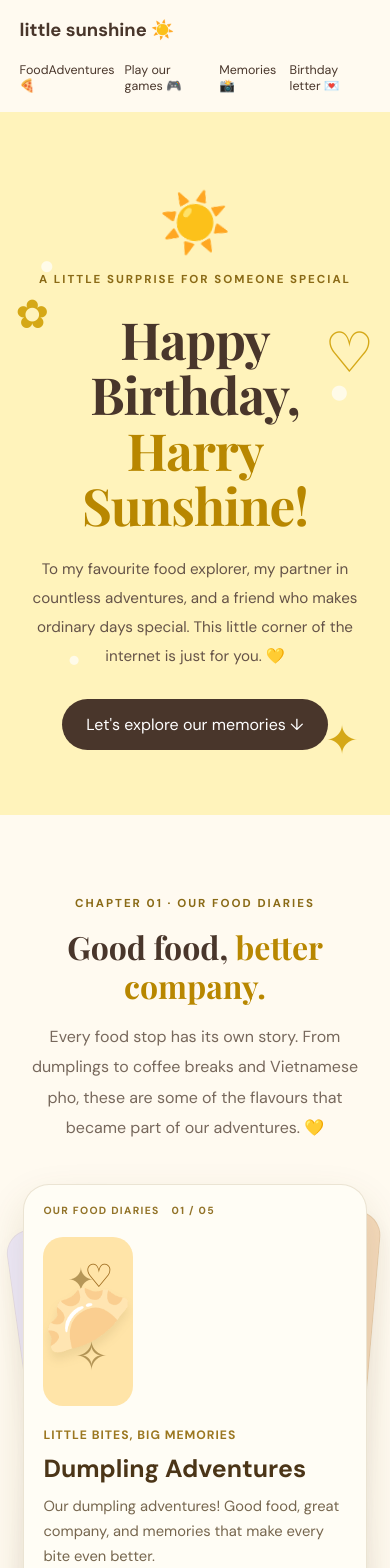
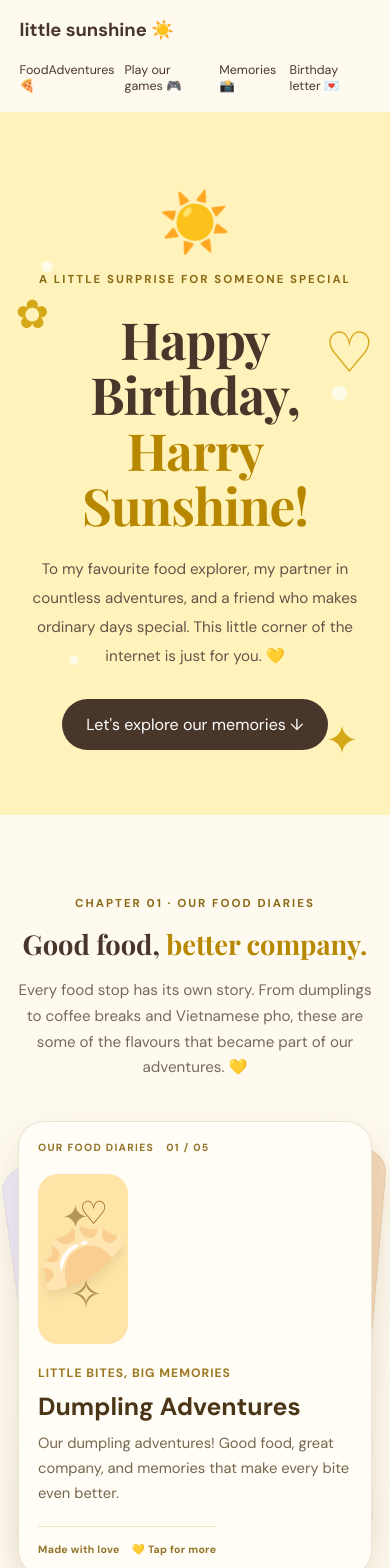
Before and after one commit to TarunMamidi/birthday-surprise, a React (Create React App) app: page / in a window 390 px wide. Shown: the top 1568 px of the page. Built offline with nearby package versions, Linux system fonts and the light colour scheme.

Commit message:
important change

```diff
--- a/src/App.css
+++ b/src/App.css
@@ -475,3 +475,61 @@ a:focus-visible {
     transition-duration: 0.01ms !important;
   }
 }
+
+
+/* iPhone 13 mini and Safari fixes */
+
+*,
+*::before,
+*::after {
+  box-sizing: border-box;
+}
+
+html,
+body,
+#root,
+.birthday-app {
+  width: 100%;
+  max-width: 100%;
+  min-width: 0;
+}
+
+html {
+  overflow-x: clip;
+  -webkit-text-size-adjust: 100%;
+  scroll-behavior: smooth;
+}
+
+body {
+  margin: 0;
+  overflow-x: clip;
+}
+
+img {
+  max-width: 100%;
+  height: auto;
+}
+
+button {
+  -webkit-tap-highlight-color: transparent;
+  touch-action: manipulation;
+}
+
+@media (max-width: 430px) {
+  .section {
+    min-width: 0;
+    padding-left: 18px;
+    padding-right: 18px;
+  }
+
+  .section h2 {
+    font-size: clamp(1.65rem, 7vw, 2.1rem);
+    line-height: 1.2;
+    overflow-wrap: anywhere;
+  }
+
+  .section-description {
+    font-size: 0.95rem;
+    line-height: 1.7;
+  }
+}
--- a/src/components/food/Food.css
+++ b/src/components/food/Food.css
@@ -302,3 +302,25 @@
     transition: none;
   }
 }
+
+
+@media (max-width: 430px) {
+  .food-deck {
+    width: 100%;
+    max-width: 410px;
+    min-width: 0;
+  }
+
+  .food-main-card {
+    width: 100%;
+    min-width: 0;
+    -webkit-appearance: none;
+    appearance: none;
+    touch-action: manipulation;
+  }
+
+  .food-card-details h3,
+  .food-card-details p {
+    overflow-wrap: anywhere;
+  }
+}
--- a/src/components/memories/Memories.css
+++ b/src/components/memories/Memories.css
@@ -324,3 +324,25 @@
     transition: none;
   }
 }
+
+
+@media (max-width: 430px) {
+  .memory-deck {
+    width: 100%;
+    max-width: 410px;
+    min-width: 0;
+  }
+
+  .memory-main-card {
+    width: 100%;
+    min-width: 0;
+    -webkit-appearance: none;
+    appearance: none;
+    touch-action: manipulation;
+  }
+
+  .memory-card-details h3,
+  .memory-card-details p {
+    overflow-wrap: anywhere;
+  }
+}
```
Also changed, not shown: 1 other file (tests, documents, lock files or other folders).
